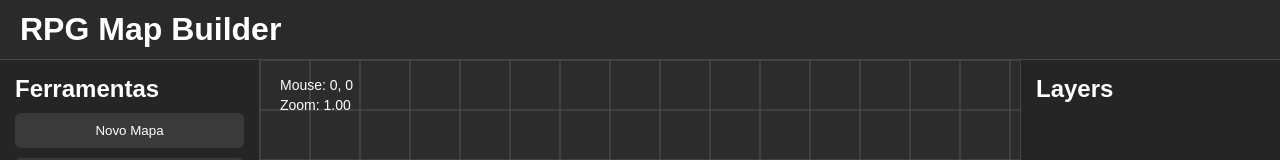
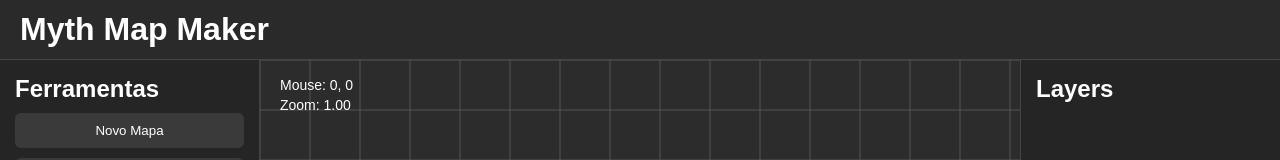
Before and after one commit to gamer-bakuryu/mythmapmaker.github.io, a React (Vite) app: page / in a window 1280 px wide. Shown: the top 160 px of the page. Built offline with nearby package versions, Linux system fonts and the light colour scheme.

Commit message:
Update Toolbar.jsx

```diff
--- a/src/components/Toolbar.jsx
+++ b/src/components/Toolbar.jsx
@@ -1,7 +1,9 @@
 function Toolbar() {
   return (
     <header className="toolbar">
-      <h1>RPG Map Builder</h1>
+
+      <h1>Myth Map Maker</h1>
+
     </header>
   );
 }
```
